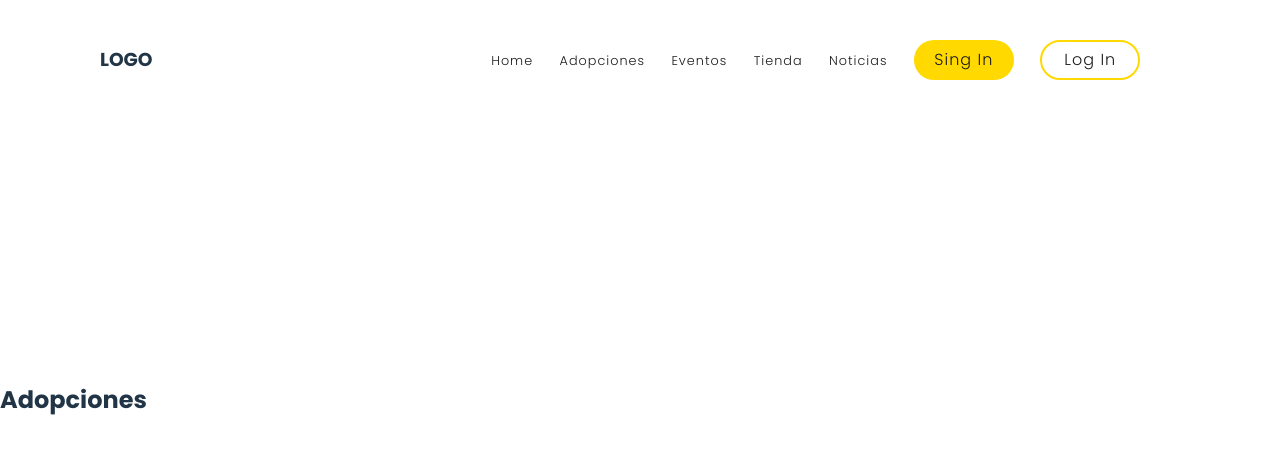
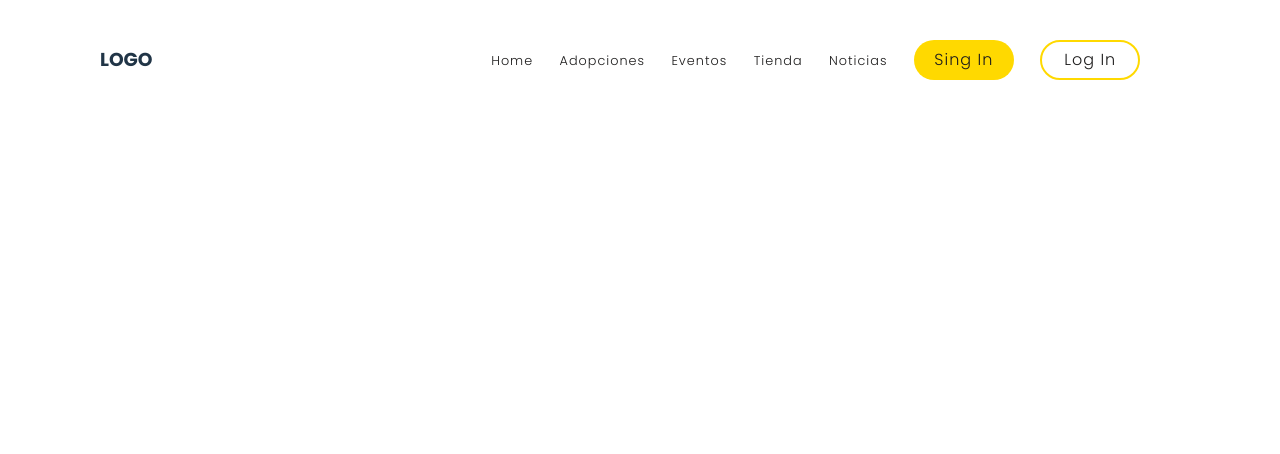
Before and after one commit to SmilingWitch/petpark-ui, a React (Vite) app: page /noticias in a window 1280 px wide. Shown: the top 454 px of the page. Built offline with nearby package versions, Linux system fonts and the light colour scheme.

Commit message:
feat: move navbar outside BrowserRouter

```diff
--- a/src/App.tsx
+++ b/src/App.tsx
@@ -15,16 +15,14 @@ function App() {
 
   return (
     <div className='App'>
-
+      <NavBar/>
     <BrowserRouter>
-      <NavBar/>
       <Routes>
         <Route path="/petpark-ui/" element={<PrincipalPage/>} />
-        <Route path="/noticias" element={<NoticiasPag />} />
-        <Route path="/adopciones" element={<AdopcionesPag/>} />
-        <Route path="/tienda" element={<ShopPag/>} />
+        <Route path="/petpark-ui/noticias" element={<NoticiasPag />} />
+        <Route path="/petpark-ui/adopciones" element={<AdopcionesPag/>} />
+        <Route path="/petpark-ui/tienda" element={<ShopPag/>} />
       </Routes>
-
   </BrowserRouter>
   </div>
   )
```
